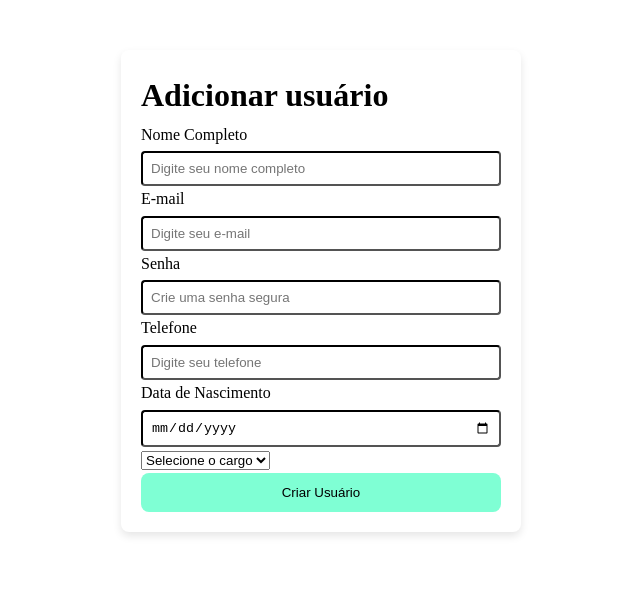
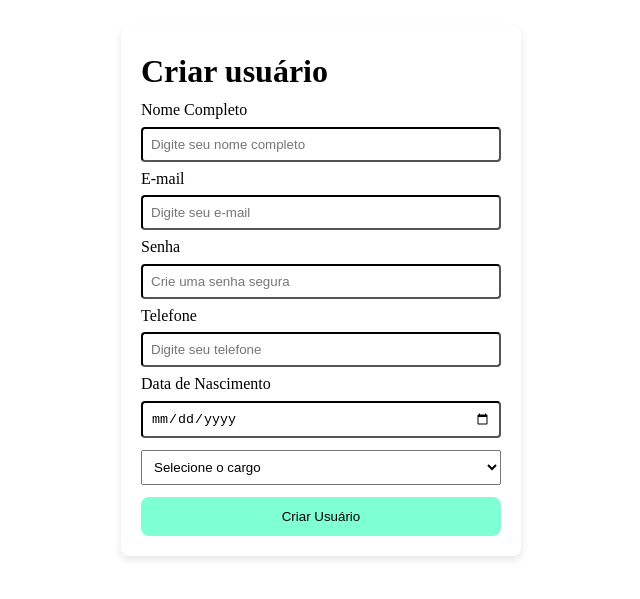
Before and after one commit to wandersoncbjr/Taqtile-Onboard, a React (Vite) app: page /add-user in a window 1280 px wide. Shown: the part 109-708 px from the top of the page, without its empty margins (319-959 px from the left). Built offline with nearby package versions, Linux system fonts and the light colour scheme.

Commit message:
feat: enhance user creation screen with styles and feedback messages

```diff
--- a/src/components/pages/create-user/add-user.css
+++ b/src/components/pages/create-user/add-user.css
@@ -4,5 +4,16 @@
   display: flex;
   align-items: center;
   justify-content: center;
-  padding: 40px;
 }
+
+.role-select-create-user {
+  padding: 8px;
+  width: 100%;
+  margin: 8px 0 8px 0;
+}
+
+.form-create-user {
+  display: flex;
+  flex-direction: column;
+  gap: 4px;
+}
--- a/src/components/pages/create-user/add-user.tsx
+++ b/src/components/pages/create-user/add-user.tsx
@@ -6,15 +6,17 @@ import './add-user.css';
 import { errorMessages } from '@validation-forms/validation-messages';
 import { validationRegex } from '@validation-forms/validation-regex';
 import { validateBirthDate } from './validate-birth-date';
+import { theme } from 'theme/theme';
 
 export function CreateUser() {
   const { data, loading, error, errors, register, handleSubmit, handleCreateUserSubmit } = UseCreateUser();
-
   return (
     <div className='add-user-screen-container'>
       <Card>
-        <h1>Adicionar usuário</h1>
-        <form onSubmit={handleSubmit(handleCreateUserSubmit)}>
+        <h1>Criar usuário</h1>
+        <form className='form-create-user' onSubmit={handleSubmit(handleCreateUserSubmit)}>
+          {error && <p style={{ color: theme.colors.FeedbackError }}>Erro: {error.message}</p>}
+          {data && <p style={{ color: theme.colors.FeedbackSuccess }}>Usuário criado com sucesso!</p>}
           <Input
             label='Nome Completo'
             expand
@@ -84,6 +86,7 @@ export function CreateUser() {
 
           <div>
             <select
+              className='role-select-create-user'
               {...register('role', {
                 required: errorMessages.role.required,
               })}
@@ -95,14 +98,12 @@ export function CreateUser() {
               <option value='user'>usuário</option>
               <option value='admin'>admin</option>
             </select>
-            {errors.role?.message}
+            {errors.role?.message && <p style={{ color: theme.colors.FeedbackError }}> {errors.role?.message}</p>}
           </div>
           <Button expand type='submit' disabled={loading}>
             {loading ? 'Criando...' : 'Criar Usuário'}
           </Button>
         </form>
-        {error && <p className='error-message'>Erro: {error.message}</p>}
-        {data && <p>Usuário criado com sucesso!</p>}
       </Card>
     </div>
   );
```
